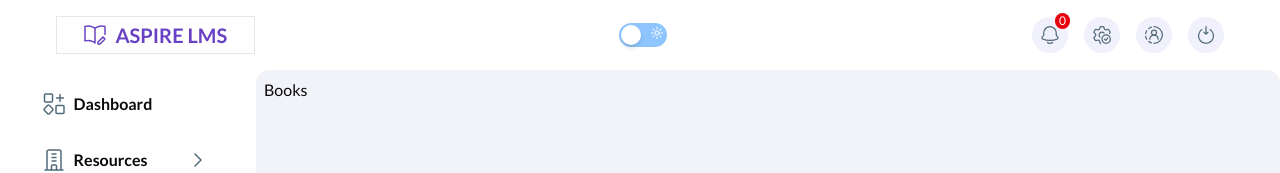
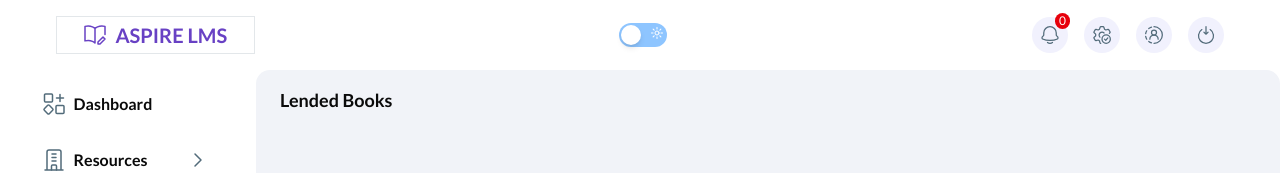
Before and after one commit to moeez5251/Library-Management-System-Admin, a Next.js app: page /admin/books in a window 1280 px wide. Shown: the top 173 px of the page. Built offline with nearby package versions, Linux system fonts and the light colour scheme.

Commit message:
New Pages Added

```diff
--- a/app/admin/books/page.js
+++ b/app/admin/books/page.js
@@ -2,7 +2,10 @@ import React from 'react'
 
 const Books = () => {
   return (
-    <div className='animate-page' >Books</div>
+   <>
+    <h2 className='font-bold mx-4 my-2 text-lg'>Lended Books</h2>
+
+   </>
   )
 }
 
```
